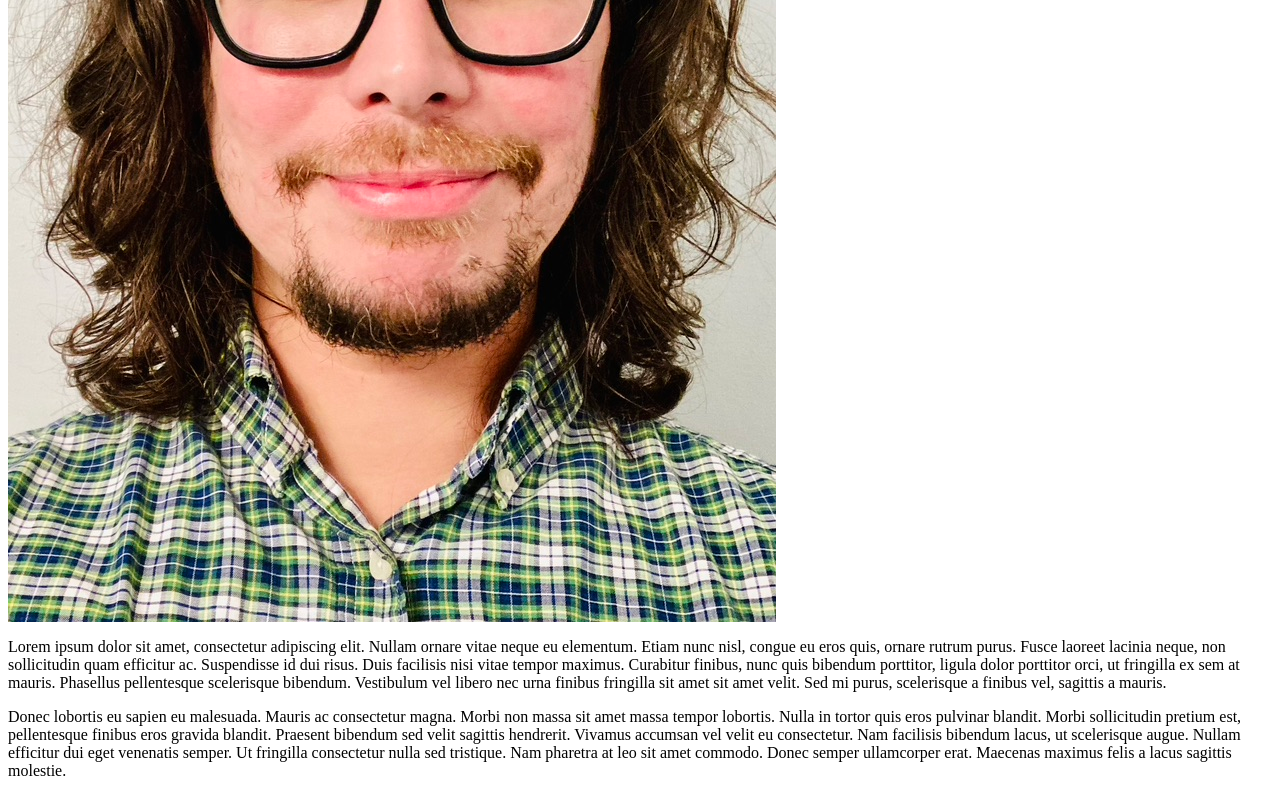
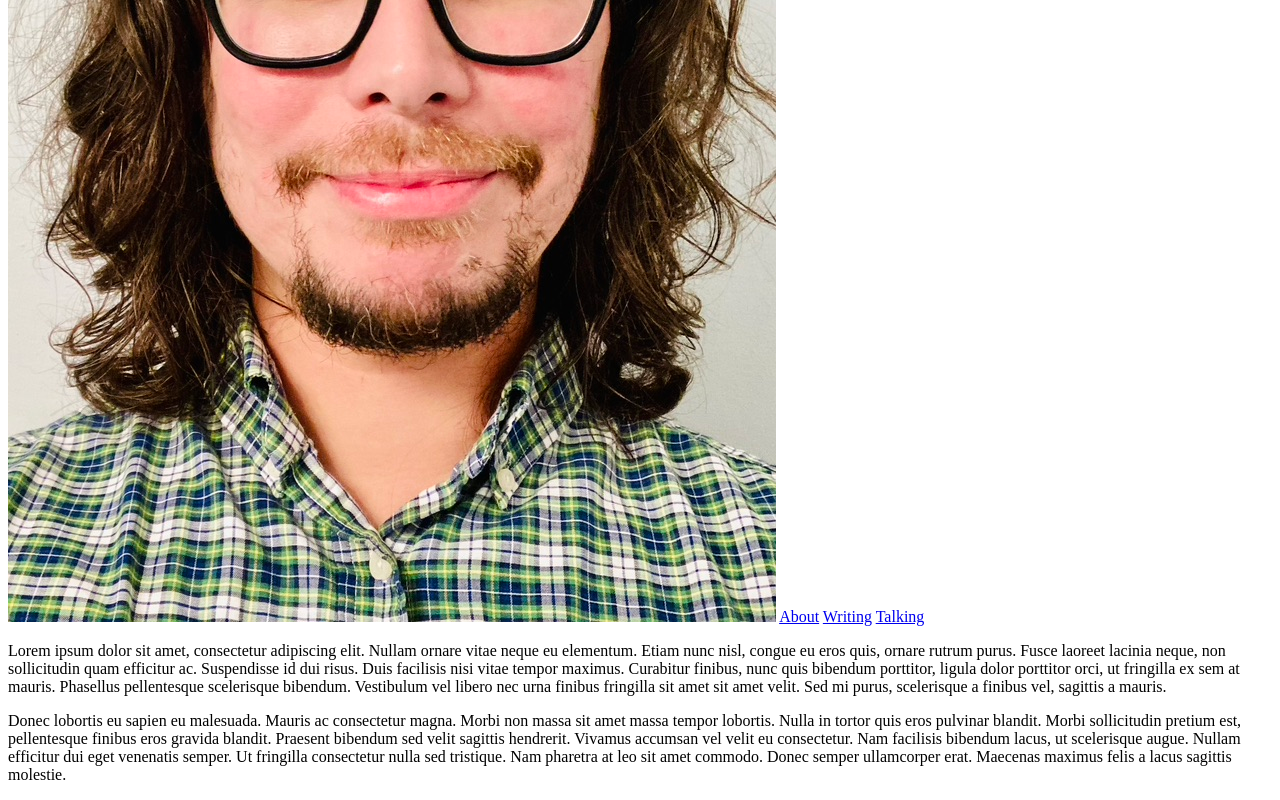
Before and after one commit to jeremyschuurmans/jeremy_schuurmans_dot_com, a plain HTML site: page index.html in a window 1280 px wide. Shown: the part 466-1266 px from the top of the page. Drawn offline with Linux system fonts and the light colour scheme.

Commit message:
add links to future pages

```diff
--- a/index.html
+++ b/index.html
@@ -4,6 +4,9 @@
   <main>
     <h1>Jeremy Schuurmans</h1>
     <img src="assets/headshot.jpg" alt="Jeremy wearing green plaid shirt and smiling">
+    <a href="#">About</a>
+    <a href="#">Writing</a>
+    <a href="#">Talking</a>
     <p>
       Lorem ipsum dolor sit amet, consectetur adipiscing elit. Nullam ornare vitae neque eu elementum. Etiam nunc
       nisl, congue eu eros quis, ornare rutrum purus. Fusce laoreet lacinia neque, non sollicitudin quam efficitur ac.
```
